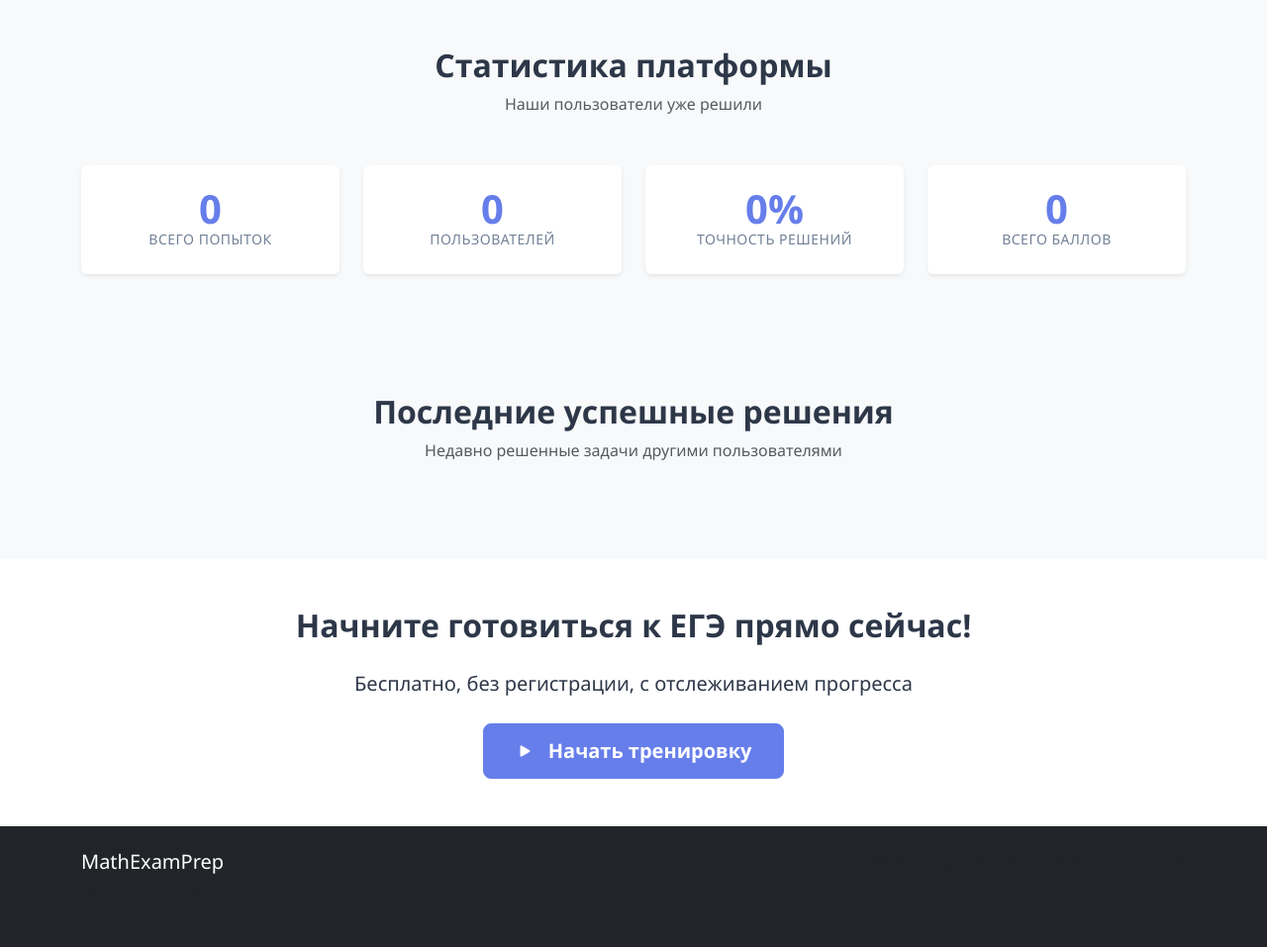
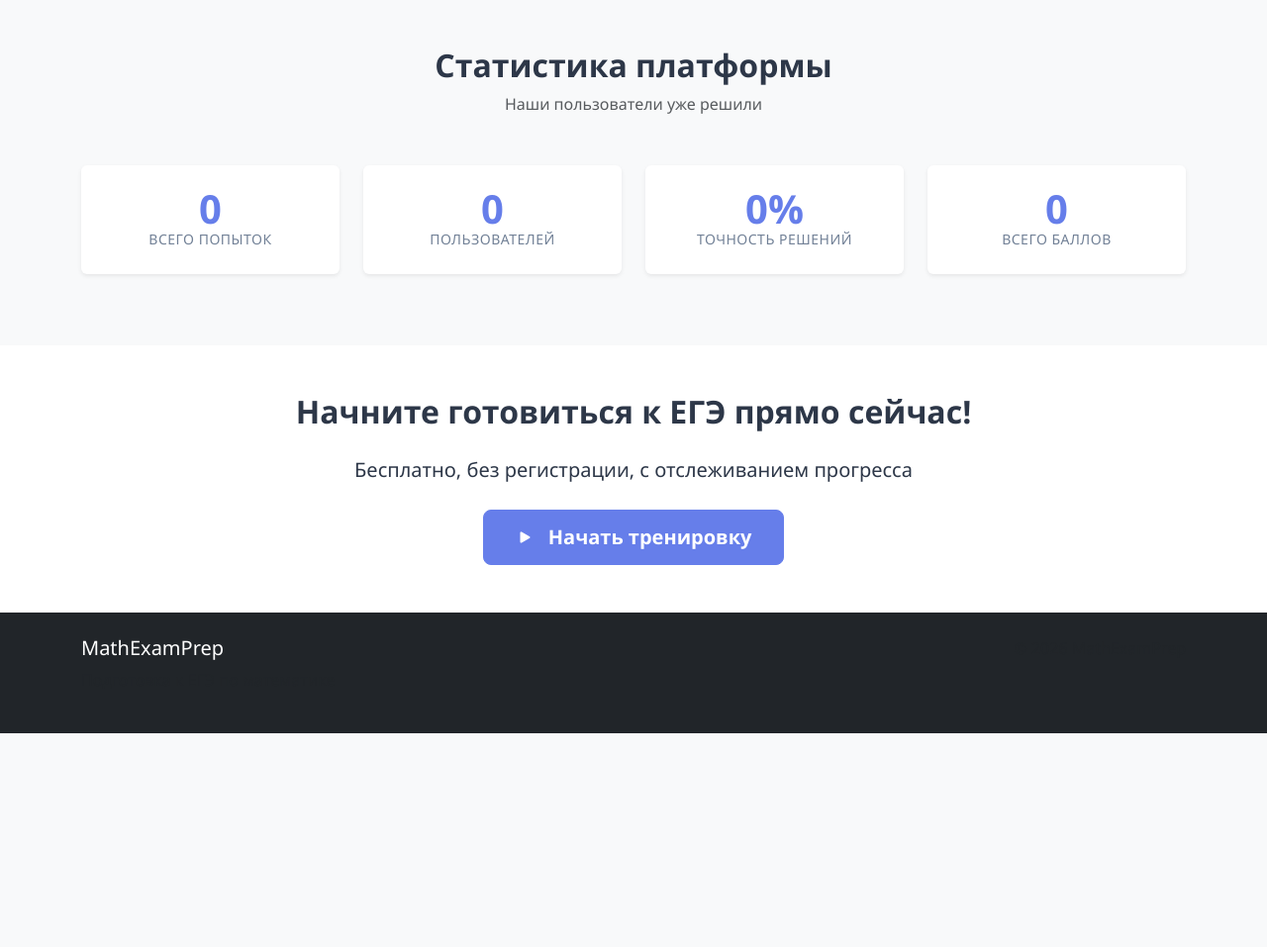
Before and after one commit to H0LYGL0R/DjangoProject, a Django app: page / in a window 1280 px wide. Shown: the part 643-1600 px from the top of the page at 99% size. After the commit the page ends 1384 px from the top, so only its background shows below. Run offline with Django 5.2, Linux system fonts and the light colour scheme; data comes from the database, SQL or seed files in the repository; data that the repository does not hold is empty.

Commit message:
fix(core): two stats blocks removed from first page

```diff
--- a/templates/index.html
+++ b/templates/index.html
@@ -46,7 +46,6 @@
         </div>
     </section>
 
-    <!-- Статистика платформы -->
     <section class="py-5 bg-light">
         <div class="container">
             <div class="text-center mb-5">
@@ -82,71 +81,7 @@
         </div>
     </section>
 
-    <!-- Сложные задачи -->
-    {% if difficult_problems %}
-    <section class="py-5">
-        <div class="container">
-            <div class="text-center mb-5">
-                <h2 class="fw-bold">Самые сложные задачи</h2>
-                <p class="text-muted">Задачи, с которыми чаще всего возникают трудности</p>
-            </div>
-            <div class="row">
-                {% for item in difficult_problems %}
-                <div class="col-md-4 mb-4">
-                    <div class="card h-100">
-                        <div class="card-body">
-                            <h5 class="card-title">Задача {{ item.problem.ege_number }}</h5>
-                            <p class="card-text">{{ item.problem.text|truncatechars:100 }}</p>
-                            <div class="progress mb-2">
-                                <div class="progress-bar bg-danger" style="width: {{ item.stats.accuracy }}%"></div>
-                            </div>
-                            <div class="d-flex justify-content-between">
-                                <small class="text-muted">Точность: {{ item.stats.accuracy }}%</small>
-                                <small class="text-muted">{{ item.stats.total_attempts }} попыток</small>
-                            </div>
-                        </div>
-                    </div>
-                </div>
-                {% endfor %}
-            </div>
-        </div>
-    </section>
-    {% endif %}
 
-    <!-- Последние успехи -->
-    <section class="py-5 bg-light">
-        <div class="container">
-            <div class="text-center mb-5">
-                <h2 class="fw-bold">Последние успешные решения</h2>
-                <p class="text-muted">Недавно решенные задачи другими пользователями</p>
-            </div>
-            <div class="row">
-                {% for success in recent_successes %}
-                <div class="col-md-6 col-lg-4 mb-3">
-                    <div class="card h-100">
-                        <div class="card-body">
-                            <div class="d-flex justify-content-between align-items-start">
-                                <div>
-                                    <h6 class="card-title mb-1">Задача {{ success.problem.ege_number }}</h6>
-                                    <p class="card-text small mb-2">{{ success.problem.text|truncatechars:80 }}</p>
-                                </div>
-                                <span class="badge bg-success">
-                                    <i class="bi bi-check-circle"></i>
-                                </span>
-                            </div>
-                            <div class="d-flex justify-content-between align-items-center">
-                                <small class="text-muted">Ответ: {{ success.user_answer|floatformat:2 }}</small>
-                                <small class="text-muted">{{ success.created_at|timesince }} назад</small>
-                            </div>
-                        </div>
-                    </div>
-                </div>
-                {% endfor %}
-            </div>
-        </div>
-    </section>
-
-    <!-- Призыв к действию -->
     <section class="py-5 text-center">
         <div class="container">
             <h2 class="fw-bold mb-4">Начните готовиться к ЕГЭ прямо сейчас!</h2>
@@ -167,7 +102,7 @@
                 </div>
                 <div class="col-md-6 text-end">
                     <p class="text-muted mb-0">
-                        &copy; 2024 MathExamPrep. Всего попыток: {{ global_stats.total_attempts }}
+                        &copy; 2026 MathExamPrep
                     </p>
                 </div>
             </div>
```
